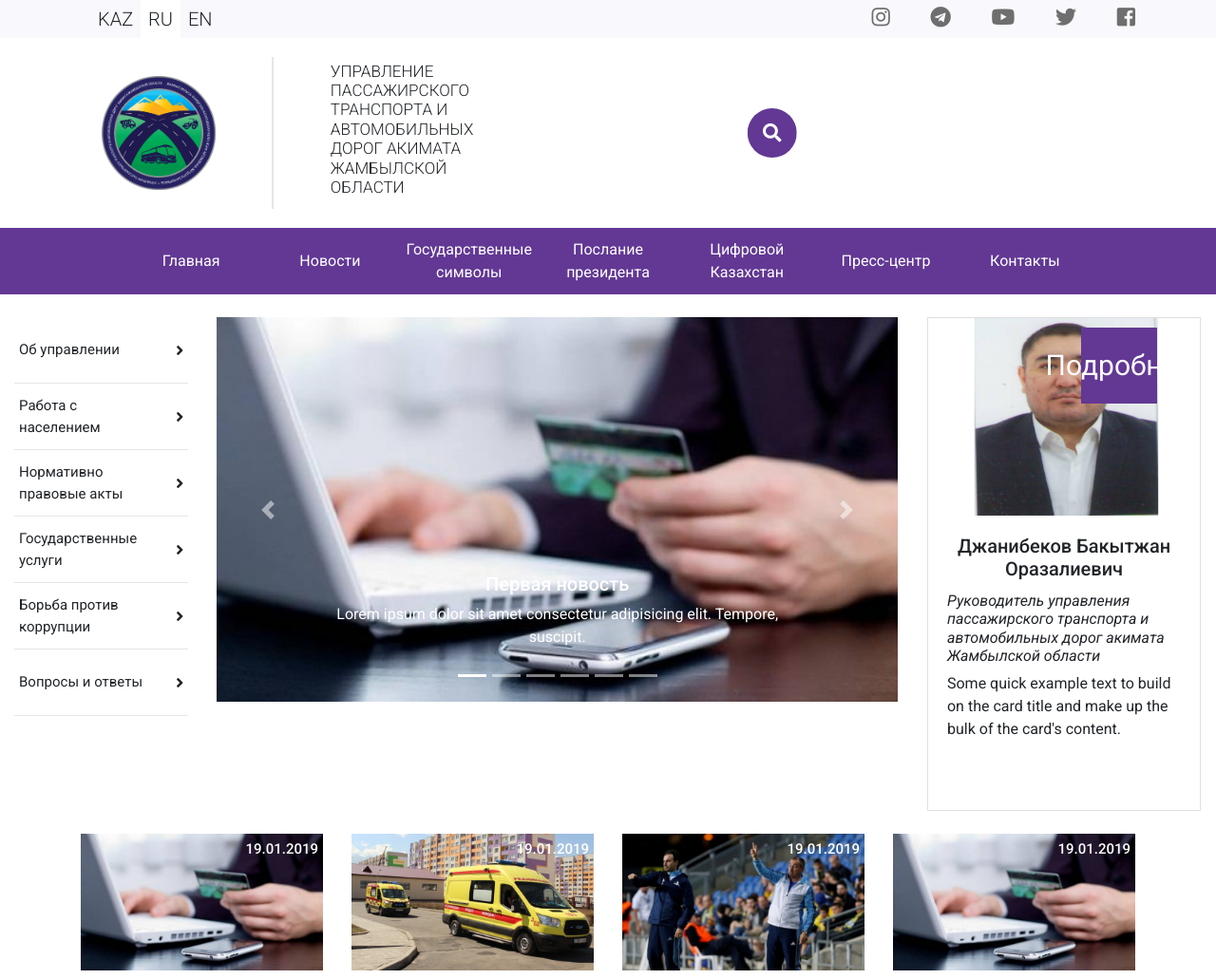
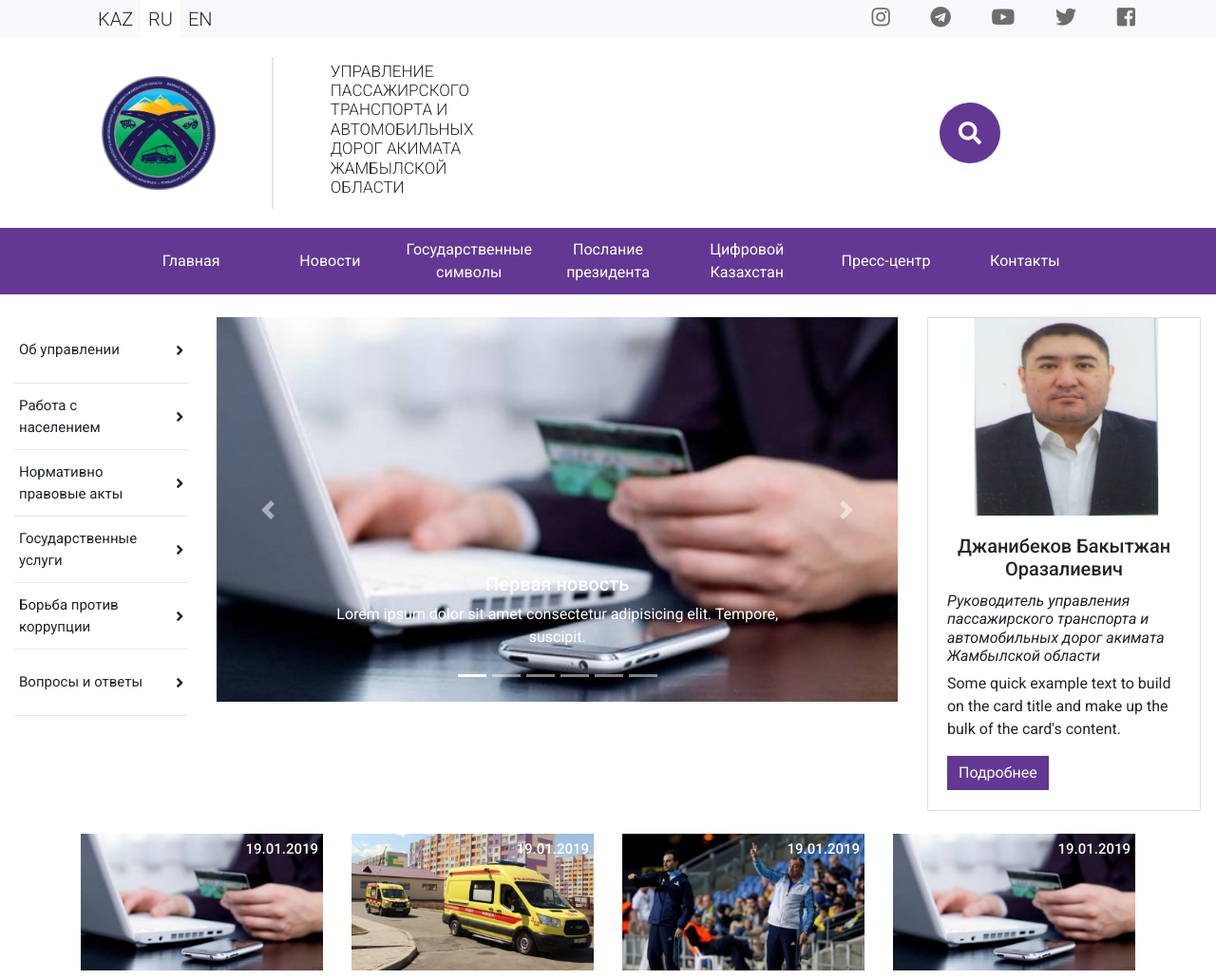
Before and after one commit to Donchidzee/uptad-jambyl, a PHP site: page / in a window 1280 px wide. Shown: the top 1031 px of the page at 95% size. Run offline with PHP 8.4, Linux system fonts and the light colour scheme; some libraries are stand-ins or nearby versions.

Commit message:
Fix bags with animated search

```diff
--- a/assets/js/animated-search.js
+++ b/assets/js/animated-search.js
@@ -1,6 +1,6 @@
-$(".btn").click(function(){
-    $(".input").toggleClass("active").focus;
-    $(this).toggleClass("animate");
+$(".animated-search__btn").click(function(){
+    $(".animated-search__input").toggleClass("animated-search__input_active").focus;
+    $(this).toggleClass("animated-search__btn_active");
     $(".input").val("");
   });
 
--- a/assets/scss/components/animated-search.scss
+++ b/assets/scss/components/animated-search.scss
@@ -1,27 +1,22 @@
-* {
-    margin: 0;
-    padding: 0;
-    user-select: none;
-  }
-
 .animated-search {
-    width: 200px;
     transform: scale(0.65);
     display: flex;
     justify-content: flex-end;
     align-items: center;
+
+    @media all and (min-width: $md) {
+      transform: scale(0.8);
     }
 
-  .search-box {
-    width: 100%;
+    &__search-box {
       height: 100px;
       position: relative;
     }
 
-  .input {
+    &__input {
       position: absolute;
       top: 20px;
-    right: 50px;
+      right: 5px;
       box-sizing: border-box;
       width: 0px;
       height: 63px;
@@ -32,7 +27,41 @@
       color: #29313a;
       border: 3px solid $color-1;
       transition: all 0.8s ease;
+
+      &_active {
+        width: 250px;
+        //right: 100px;
       }
+    }
+
+    &__btn {
+      position: absolute;
+      width: 80px;
+      height: 80px;
+      background: $color-1;
+      border-radius: 50%;
+      right: 0;
+      top: 10px;
+      cursor: pointer;
+      text-align: center;
+      line-height: 80px;
+      font-size: 30px;
+      color: #fff;
+      transition: all 0.8s ease;
+      display: flex;
+      justify-content: center;
+      align-items: center;
+
+      &_active {
+        transform: rotate(-360deg);
+        //right: 100px;
+      }
+    }
+  }
+
+
+
+
 
   ::-webkit-input-placeholder {
     /* Chrome/Opera/Safari */
@@ -50,32 +79,3 @@
     /* Firefox 18- */
     color: $color-1;
   }
-
-  .btn {
-    position: absolute;
-    width: 80px;
-    height: 80px;
-    background: $color-1;
-    border-radius: 50%;
-    right: 45px;
-    top: 10px;
-    cursor: pointer;
-    text-align: center;
-    line-height: 80px;
-    font-size: 30px;
-    color: #fff;
-    transition: all 0.8s ease;
-    display: flex;
-    justify-content: center;
-    align-items: center;
-  }
-
-  .input.active {
-    width: 350px;
-    right: 100px;
-  }
-
-  .btn.animate {
-    transform: rotate(-360deg);
-    right: 100px;
-  }
--- a/assets/scss/layout/header.scss
+++ b/assets/scss/layout/header.scss
@@ -1,7 +1,7 @@
 .header {
     &__input {
         display: flex;
-        justify-content: space-between;
+        justify-content: space-around;
         align-items: center;
     }
 
--- a/index.html
+++ b/index.html
@@ -70,9 +70,9 @@
             <div class="search-field header__search">
                 <!-- <input type="text" name="search-field" class="search-field__input" placeholder="Search..."> -->
                 <div class="animated-search">
-                    <div class="search-box">
-                        <input type="text" placeholder="Search" class="input">
-                        <div class="btn">
+                    <div class="animated-search__search-box">
+                        <input type="text" placeholder="Search" class="animated-search__input">
+                        <div class="animated-search__btn">
                             <i class="fa fa-search" aria-hidden="true"></i>
                         </div>
                     </div>
```
Also changed, not shown: out/main.min.css. Lines whose indentation alone changed are shown as unchanged.
